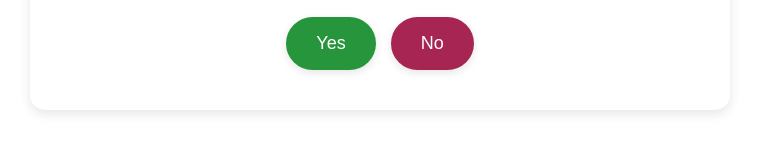
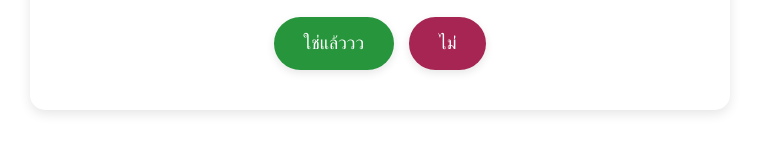
Before and after one commit to yodsapornsinsuedphon-ops/-, a plain HTML site: page index.html in a window 1280 px wide. Shown: the part 544-696 px from the top of the page, without its empty margins (260-1019 px from the left). Drawn offline with Linux system fonts and the light colour scheme.

Commit message:
Update index.html

```diff
--- a/index.html
+++ b/index.html
@@ -15,8 +15,8 @@
       />
       <p class="title">Will you for give me meow meow?</p>
       <div class="buttons">
-        <button type="button" class="btn btn-yes">Yes</button>
-        <button type="button" class="btn btn-no">No</button>
+        <button type="button" class="btn btn-yes">ใช่แล้ววว</button>
+        <button type="button" class="btn btn-no">ไม่่</button>
       </div>
     </main>
 
```
